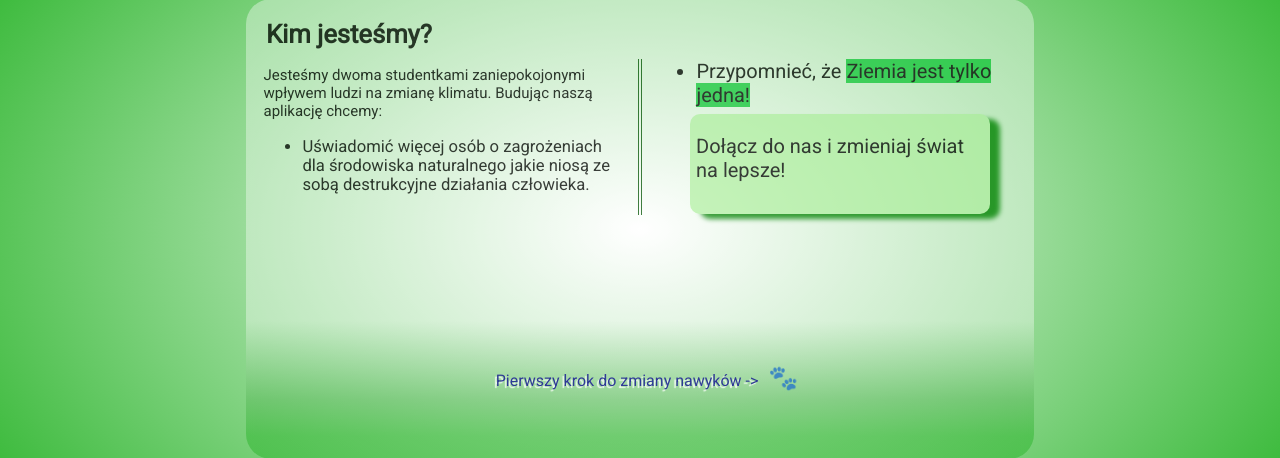
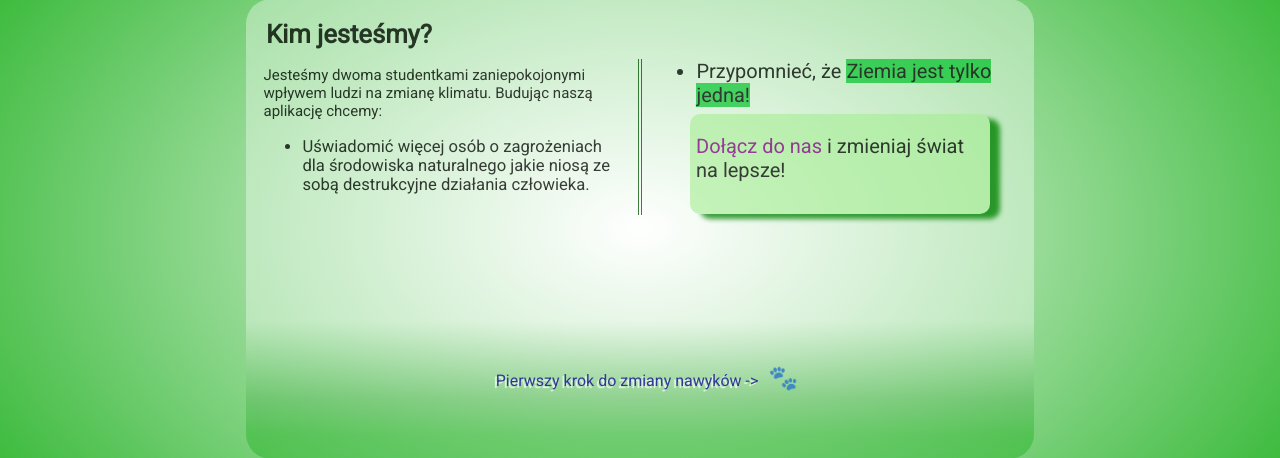
Before and after one commit to nelanz/Web-Dev-19, a PHP site: page /about_us.html in a window 1280 px wide. Shown: the part 171-629 px from the top of the page. Run offline with PHP 8.4, Linux system fonts and the light colour scheme.

Commit message:
Last minute changes

```diff
--- a/about_us.css
+++ b/about_us.css
@@ -162,3 +162,8 @@ aside>p {
     box-shadow: 10px 5px 5px green;
     border-radius: 10px
 }
+
+#join-us {
+    text-decoration: none;
+    color: purple;
+}
--- a/about_us.html
+++ b/about_us.html
@@ -113,7 +113,11 @@
                         </ol>
                 </p>
                 <div class="shadow-element">
-                    <p style="font-size: 20px; padding-top: 20px">Dołącz do nas i zmieniaj świat na lepsze!</p>
+                    <p style="font-size: 20px; padding-top: 20px">
+                        <a id = "join-us" href="/join_us.html">
+                            Dołącz do nas
+                        </a>
+                        i zmieniaj świat na lepsze!</p>
                 </div>
 
             </div>
--- a/game.js
+++ b/game.js
@@ -3,7 +3,7 @@ document.addEventListener('DOMContentLoaded', domloaded, false);
 
 function domloaded() {
     // uzywamy tutaj canvas API
-    var canvas = document.getElementById('canvas');
+    var canvas = document.getElementById('canvas'); // kontener na grafikę rysowana jsem
     var context = canvas.getContext('2d') // context to wrtość this odnoszacego sie do konkretnego obiektu. Tutaj do obiektu canvas bedacego tablica 2d
 
     var score = 0;
```
